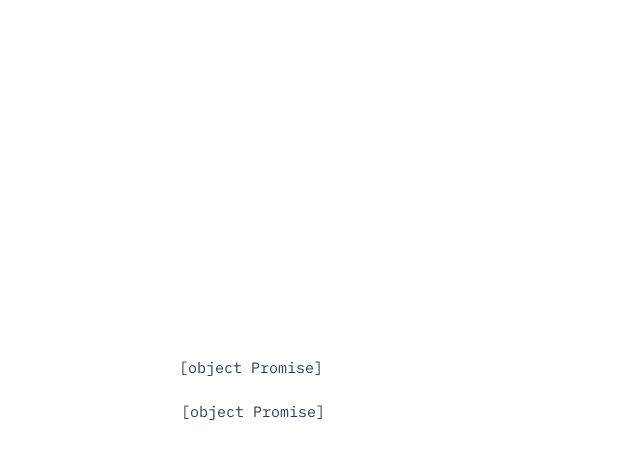
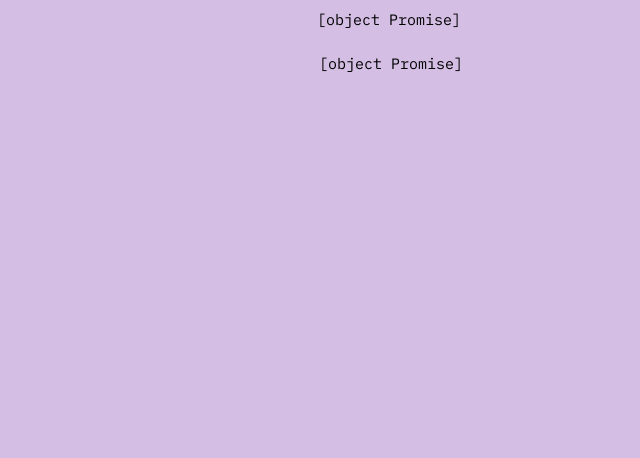
Before and after one commit to puksh/kalendarz, a Vue app: page / in a window 1280 px wide. Shown: the top 458 px of the page, without its empty margins (295-935 px from the left). Built offline with nearby package versions, Linux system fonts and the light colour scheme.

Commit message:
style: Removed default Vue style

```diff
--- a/src/assets/base.css
+++ /dev/null
@@ -1,86 +0,0 @@
-/* color palette from <https://github.com/vuejs/theme> */
-:root {
-  --vt-c-white: #ffffff;
-  --vt-c-white-soft: #f8f8f8;
-  --vt-c-white-mute: #f2f2f2;
-
-  --vt-c-black: #181818;
-  --vt-c-black-soft: #222222;
-  --vt-c-black-mute: #282828;
-
-  --vt-c-indigo: #2c3e50;
-
-  --vt-c-divider-light-1: rgba(60, 60, 60, 0.29);
-  --vt-c-divider-light-2: rgba(60, 60, 60, 0.12);
-  --vt-c-divider-dark-1: rgba(84, 84, 84, 0.65);
-  --vt-c-divider-dark-2: rgba(84, 84, 84, 0.48);
-
-  --vt-c-text-light-1: var(--vt-c-indigo);
-  --vt-c-text-light-2: rgba(60, 60, 60, 0.66);
-  --vt-c-text-dark-1: var(--vt-c-white);
-  --vt-c-text-dark-2: rgba(235, 235, 235, 0.64);
-}
-
-/* semantic color variables for this project */
-:root {
-  --color-background: var(--vt-c-white);
-  --color-background-soft: var(--vt-c-white-soft);
-  --color-background-mute: var(--vt-c-white-mute);
-
-  --color-border: var(--vt-c-divider-light-2);
-  --color-border-hover: var(--vt-c-divider-light-1);
-
-  --color-heading: var(--vt-c-text-light-1);
-  --color-text: var(--vt-c-text-light-1);
-
-  --section-gap: 160px;
-}
-
-@media (prefers-color-scheme: dark) {
-  :root {
-    --color-background: var(--vt-c-black);
-    --color-background-soft: var(--vt-c-black-soft);
-    --color-background-mute: var(--vt-c-black-mute);
-
-    --color-border: var(--vt-c-divider-dark-2);
-    --color-border-hover: var(--vt-c-divider-dark-1);
-
-    --color-heading: var(--vt-c-text-dark-1);
-    --color-text: var(--vt-c-text-dark-2);
-  }
-}
-
-*,
-*::before,
-*::after {
-  box-sizing: border-box;
-  margin: 0;
-  font-weight: normal;
-}
-
-body {
-  min-height: 100vh;
-  color: var(--color-text);
-  background: var(--color-background);
-  transition:
-    color 0.5s,
-    background-color 0.5s;
-  line-height: 1.6;
-  font-family:
-    Inter,
-    -apple-system,
-    BlinkMacSystemFont,
-    'Segoe UI',
-    Roboto,
-    Oxygen,
-    Ubuntu,
-    Cantarell,
-    'Fira Sans',
-    'Droid Sans',
-    'Helvetica Neue',
-    sans-serif;
-  font-size: 15px;
-  text-rendering: optimizeLegibility;
-  -webkit-font-smoothing: antialiased;
-  -moz-osx-font-smoothing: grayscale;
-}
--- a/src/assets/main.css
+++ b/src/assets/main.css
@@ -1,35 +1,15 @@
-@import './base.css';
-
-#app {
-  max-width: 1280px;
-  margin: 0 auto;
-  padding: 2rem;
-  font-weight: normal;
+* {
+  text-rendering: optimizeSpeed;
+  image-rendering: crisp-edges;
 }
-
-a,
-.green {
-  text-decoration: none;
-  color: hsla(160, 100%, 37%, 1);
-  transition: 0.4s;
-  padding: 3px;
+body {
+  background: #d4bee4;
+  min-height: 100vh;
+  transition: color 0.5s, background-color 0.5s;
+  line-height: 1.6;
+  font-family: "IBMPlexMono", monospace;
+  font-size: 15px;
+  text-rendering: optimizeLegibility;
+  -webkit-font-smoothing: antialiased;
+  -moz-osx-font-smoothing: grayscale;
 }
-
-@media (hover: hover) {
-  a:hover {
-    background-color: hsla(160, 100%, 37%, 0.2);
-  }
-}
-
-@media (min-width: 1024px) {
-  body {
-    display: flex;
-    place-items: center;
-  }
-
-  #app {
-    display: grid;
-    grid-template-columns: 1fr 1fr;
-    padding: 0 2rem;
-  }
-}
```
